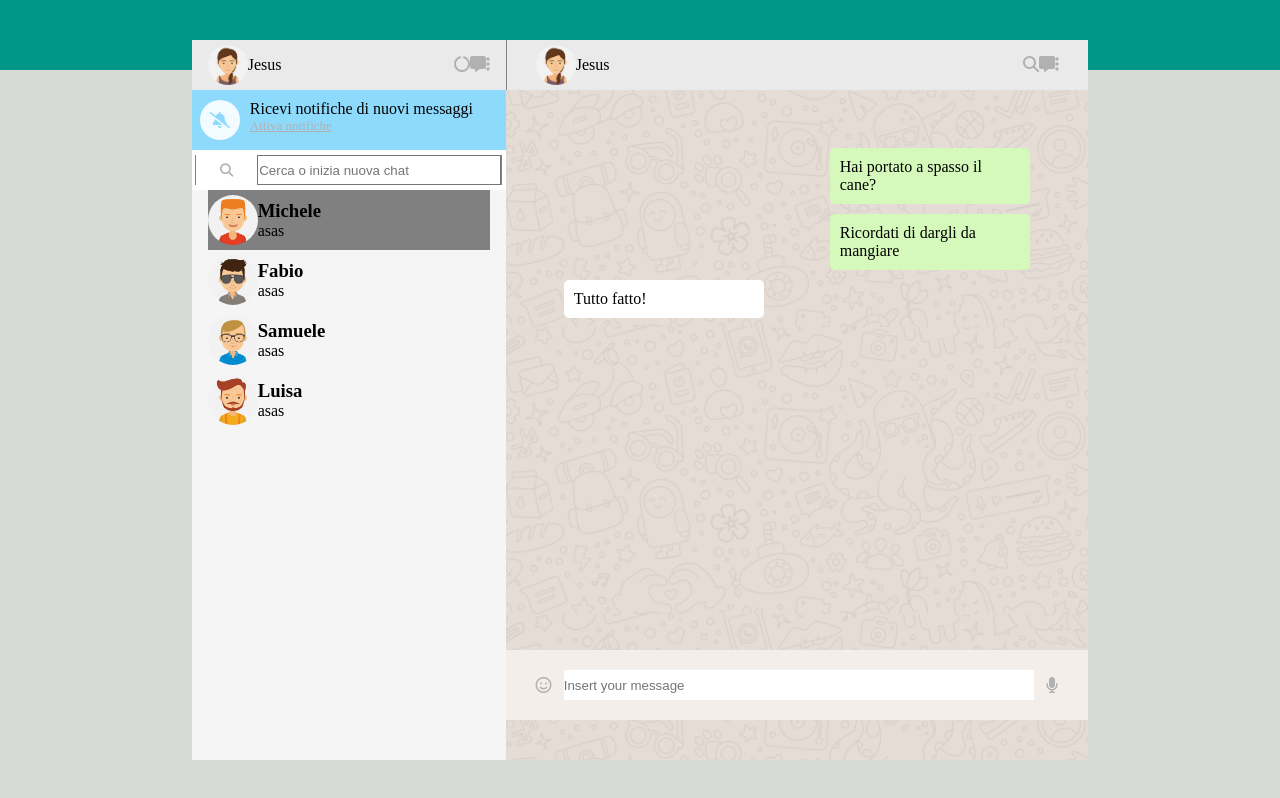
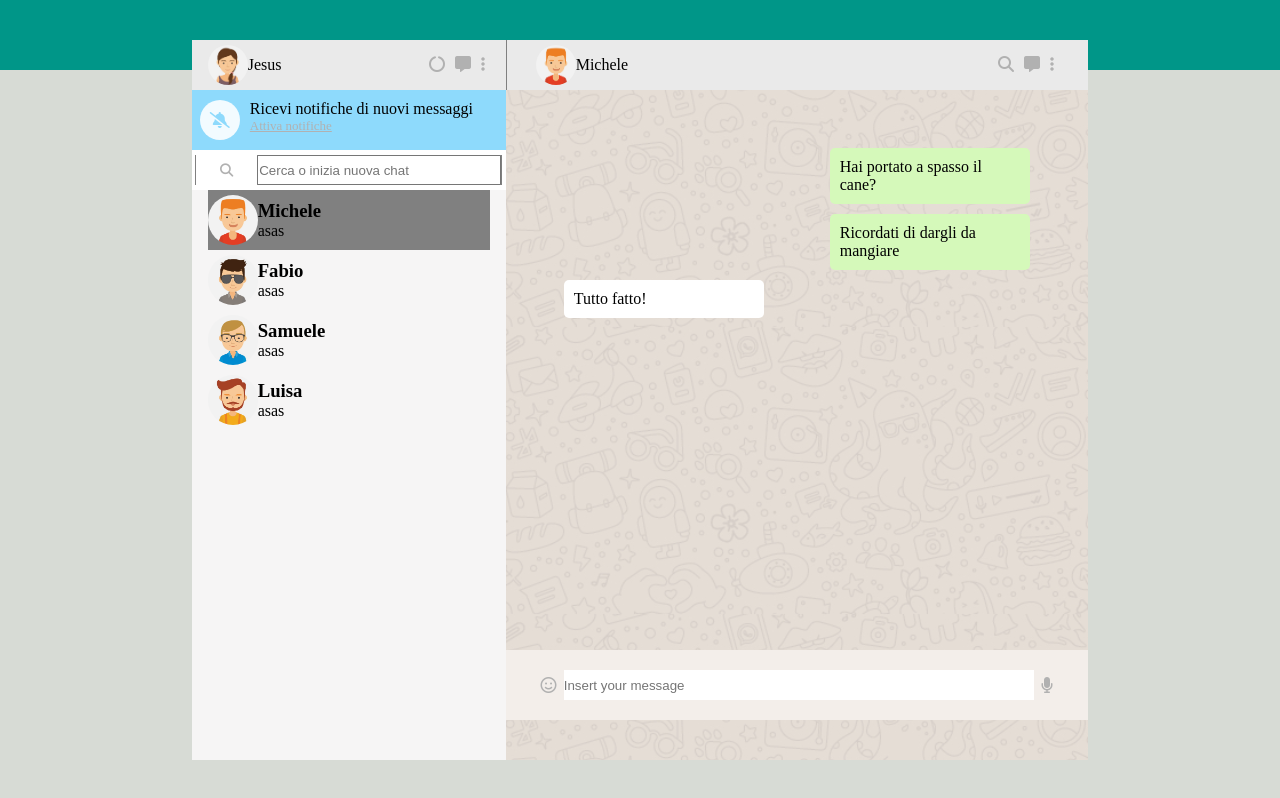
Before and after one commit to Antonio9026/Vue-Boolzapp, a plain HTML site: page index.html in a window 1280 px wide. Drawn offline with nearby package versions, Linux system fonts and the light colour scheme.

Commit message:
al click avatar corrispondente su nav superiore

```diff
--- a/css/style.css
+++ b/css/style.css
@@ -70,6 +70,7 @@
 }
 
 i {
+    margin: 0 5px;
     color: #b1b1b1;
 }
 
--- a/index.html
+++ b/index.html
@@ -87,9 +87,9 @@
                     <div class="img_container">
                         <div class="img-nav-info">
                             <div class="image-info">
-                                <img class="io" src="img\avatar_io.jpg" alt="">
+                                <img class="io"  v-bind:src="contatti[activeAvatar].avatar"  alt="">
                             </div>
-                            <span>Jesus</span>
+                            <span>{{contatti[activeAvatar].name}}</span>
                         </div>
                         <div class="info_icons">
                             <i class="fa-solid fa-magnifying-glass"></i>
--- a/vue/script.js
+++ b/vue/script.js
@@ -102,10 +102,11 @@ const app = Vue.createApp({
             console.log(this.activeAvatar);
         },
         addMessage(activeAvatar) {
-
             const cloneMessage = { ...this.newMessage };
             this.contatti[activeAvatar].messages.push(cloneMessage);
             console.log(this.contatti[activeAvatar].messages);
+
+
         },
 
     },
```
